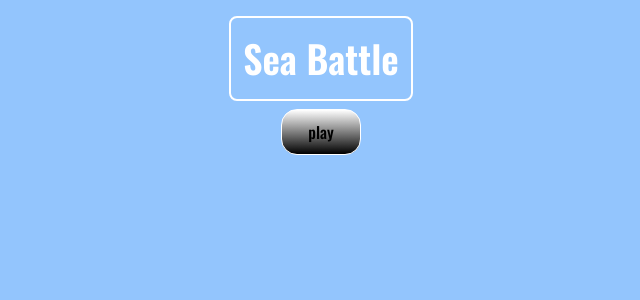
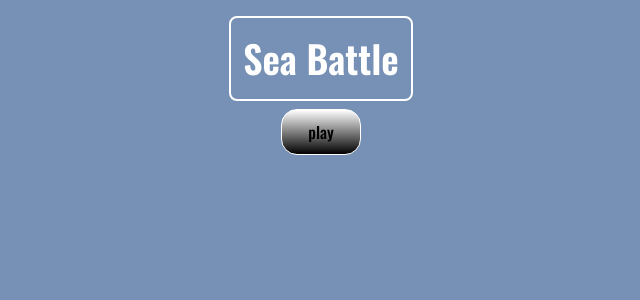
Before and after one commit to sina-tkm/sea-battlegame-react-tailwind, a React (Vite) app: page / in a window 1280 px wide. Shown: the top 300 px of the page, without its empty margins (319-959 px from the left). Built offline with nearby package versions, Linux system fonts and the light colour scheme; a web font is replaced by a local one.

Commit message:
minor changes in color to test

```diff
--- a/index.html
+++ b/index.html
@@ -6,7 +6,7 @@
     <meta name="viewport" content="width=device-width, initial-scale=1.0" />
     <title>Vite + React</title>
   </head>
-  <body class="font-newFont  bg-blue-300">
+  <body class="font-newFont">
     <div id="root"></div>
     <script type="module" src="/src/main.jsx"></script>
   </body>
--- a/src/index.css
+++ b/src/index.css
@@ -7,6 +7,9 @@
 @tailwind utilities;
 @layer utilities{
 
+  body{
+    background-color: #7790b5;
+  }
  .board-black{
    border-radius: 50%;
    display: flex ;
```
